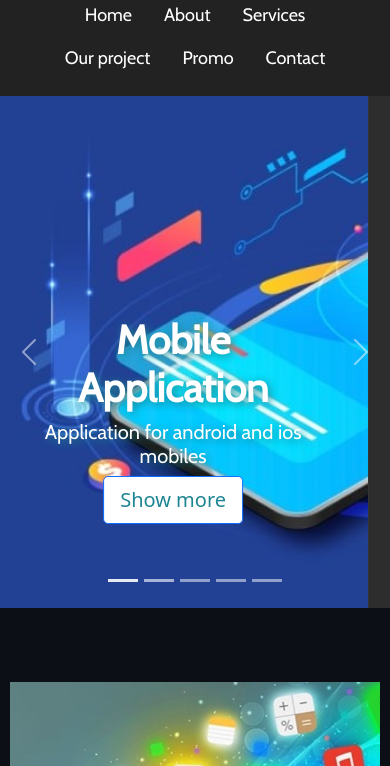
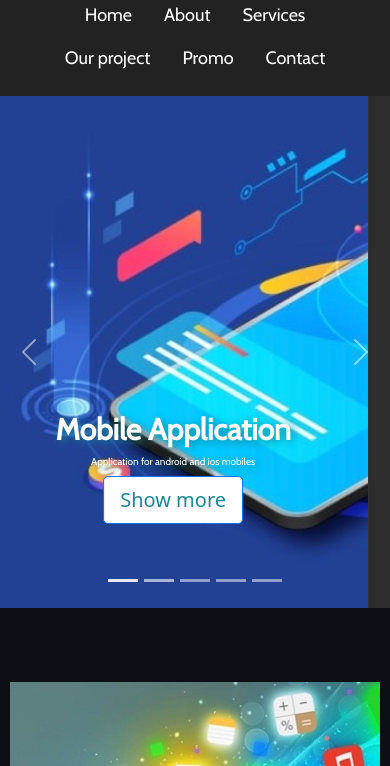
Before and after one commit to mahmood-shamieh/GaiaGroup, a plain HTML site: page index.html in a window 390 px wide. Shown: the part 78-844 px from the top of the page. Drawn offline with nearby package versions, Linux system fonts and the light colour scheme.

Commit message:
third commit

```diff
--- a/styleSheets/carousel.css
+++ b/styleSheets/carousel.css
@@ -107,10 +107,10 @@
 /* media query for fonts on mobile version */
 @media (max-width: 412px){
   #carosel-text-headers{
-    font-size: 40px;
+    font-size: 30px;
   }
   #carosel-text-body{
-    font-size: 20px;
+    font-size: 10px;
   }
 }
 .bd-placeholder-img {
```
